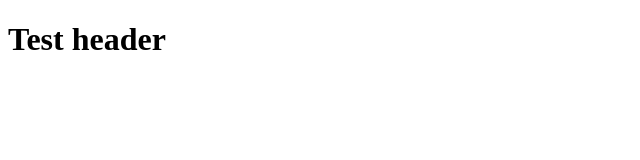
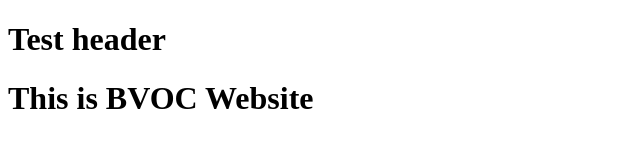
Before and after one commit to jthorn100/BVOCwebsite, a plain HTML site: page index.html in a window 1280 px wide. Shown: the whole page, without its empty margins (0-640 px from the left). Drawn offline with Linux system fonts and the light colour scheme.

Commit message:
Tested github intergration

```diff
--- a/index.html
+++ b/index.html
@@ -3,3 +3,6 @@
 <title>Test Page</title>
 
 <h1>Test header </h1>
+
+
+<h1>This is BVOC Website </h1>
```
